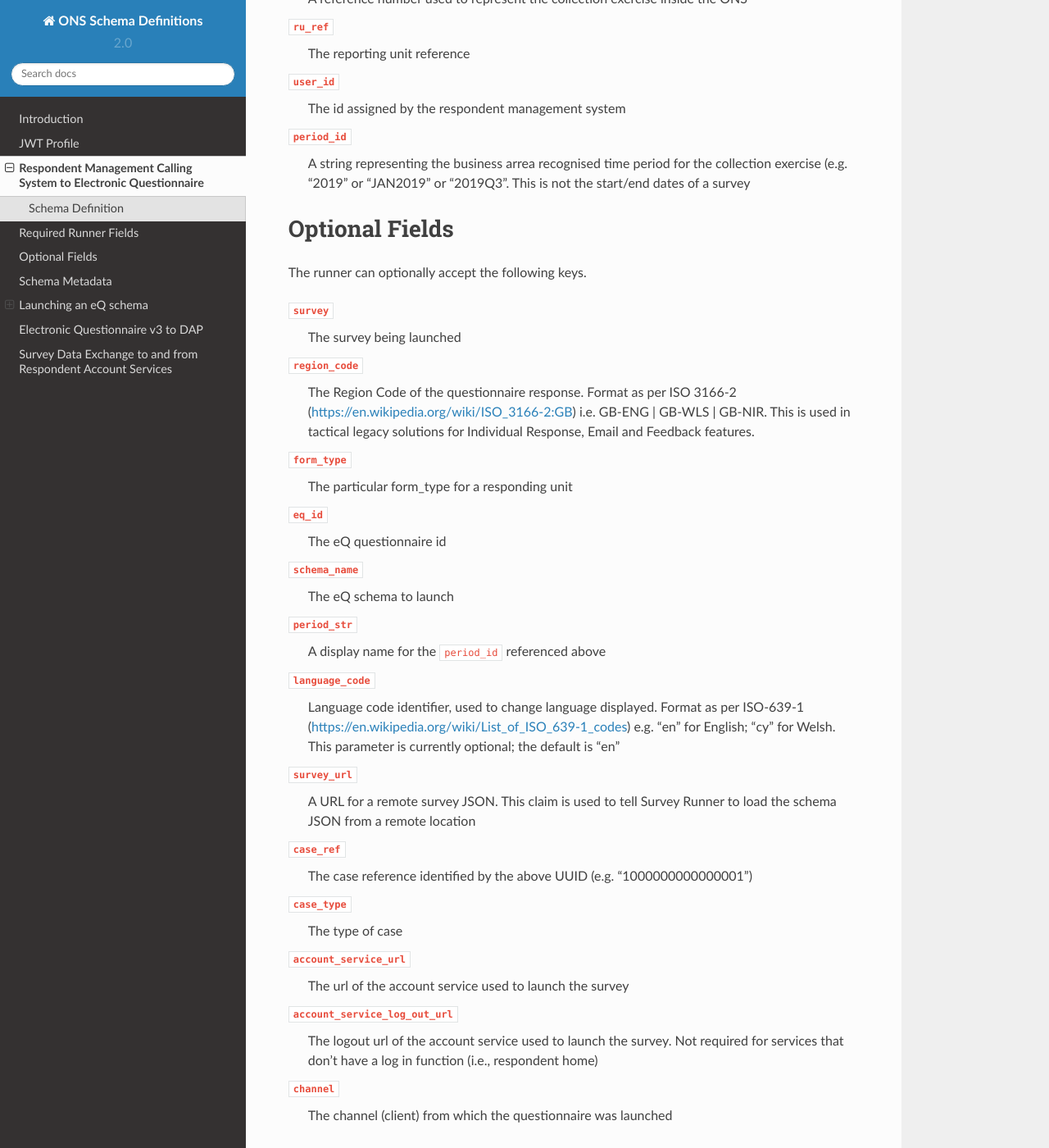
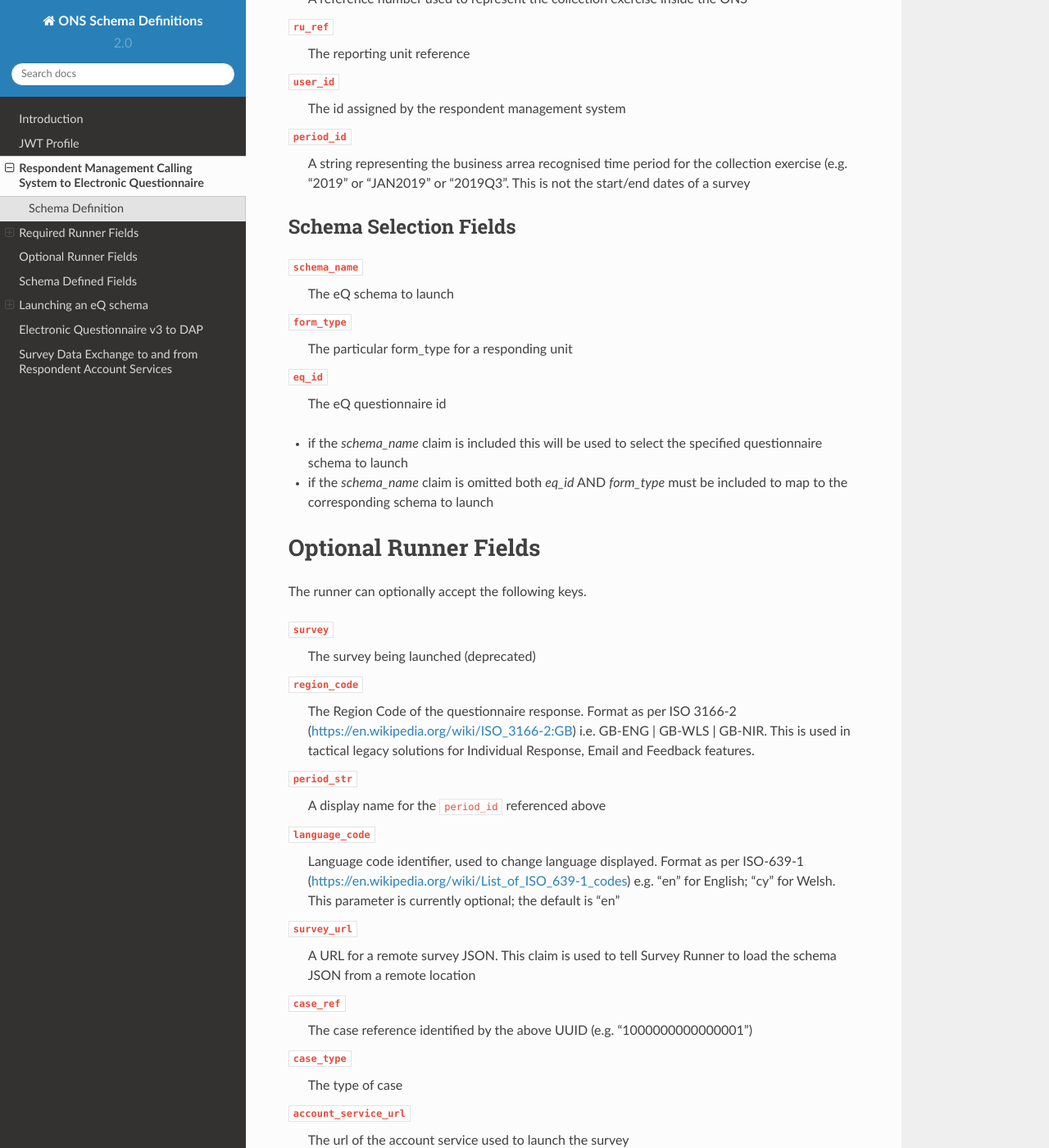
Before and after one commit to ONSdigital/ons-schema-definitions, a Sphinx documentation site: the page built from docs/respondent_management_to_electronic_questionnaire.rst, in a window 1280 px wide and 1400 px high, scrolled down 976 px. Shown: the whole window at 82% size. Built offline with Sphinx 7.4.7 and the Read the Docs theme 2.0.0, drawn with Linux system fonts in a browser that asks for light colours; some of the changed text lies outside the part shown.

Commit message:
Changes following inital review

```diff
--- a/docs/respondent_management_to_electronic_questionnaire.rst
+++ b/docs/respondent_management_to_electronic_questionnaire.rst
@@ -36,20 +36,28 @@
 ``period_id``
   A string representing the business arrea recognised time period for the collection exercise (e.g. "2019" or "JAN2019" or "2019Q3". This is not the start/end dates of a survey
 
-Optional Fields
----------------
-The runner can optionally accept the following keys.
+Schema Selection Fields
+=======================
 
-``survey``
-  The survey being launched
-``region_code``
-  The Region Code of the questionnaire response. Format as per ISO 3166-2 (https://en.wikipedia.org/wiki/ISO_3166-2:GB) i.e. GB-ENG | GB-WLS | GB-NIR. This is used in tactical legacy solutions for Individual Response, Email and Feedback features.
+``schema_name``
+  The eQ schema to launch
 ``form_type``
   The particular form_type for a responding unit
 ``eq_id``
   The eQ questionnaire id
-``schema_name``
-  The eQ schema to launch
+
+* if the `schema_name` claim is included this will be used to select the specified questionnaire schema to launch
+* if the `schema_name` claim is omitted both `eq_id` AND `form_type` must be included to map to the corresponding schema to launch
+
+Optional Runner Fields
+----------------------
+
+The runner can optionally accept the following keys.
+
+``survey``
+  The survey being launched (deprecated)
+``region_code``
+  The Region Code of the questionnaire response. Format as per ISO 3166-2 (https://en.wikipedia.org/wiki/ISO_3166-2:GB) i.e. GB-ENG | GB-WLS | GB-NIR. This is used in tactical legacy solutions for Individual Response, Email and Feedback features.
 ``period_str``
   A display name for the ``period_id`` referenced above
 ``language_code``
@@ -67,8 +75,8 @@
 ``channel``
   The channel (client) from which the questionnaire was launched
 
-Schema Metadata
-----------------------
+Schema Defined Fields
+---------------------
 
 In addition to the above required fields, some surveys require other data be passed. These can simply have their keys added as a claim in the main JWT body. e.g.
 
```
